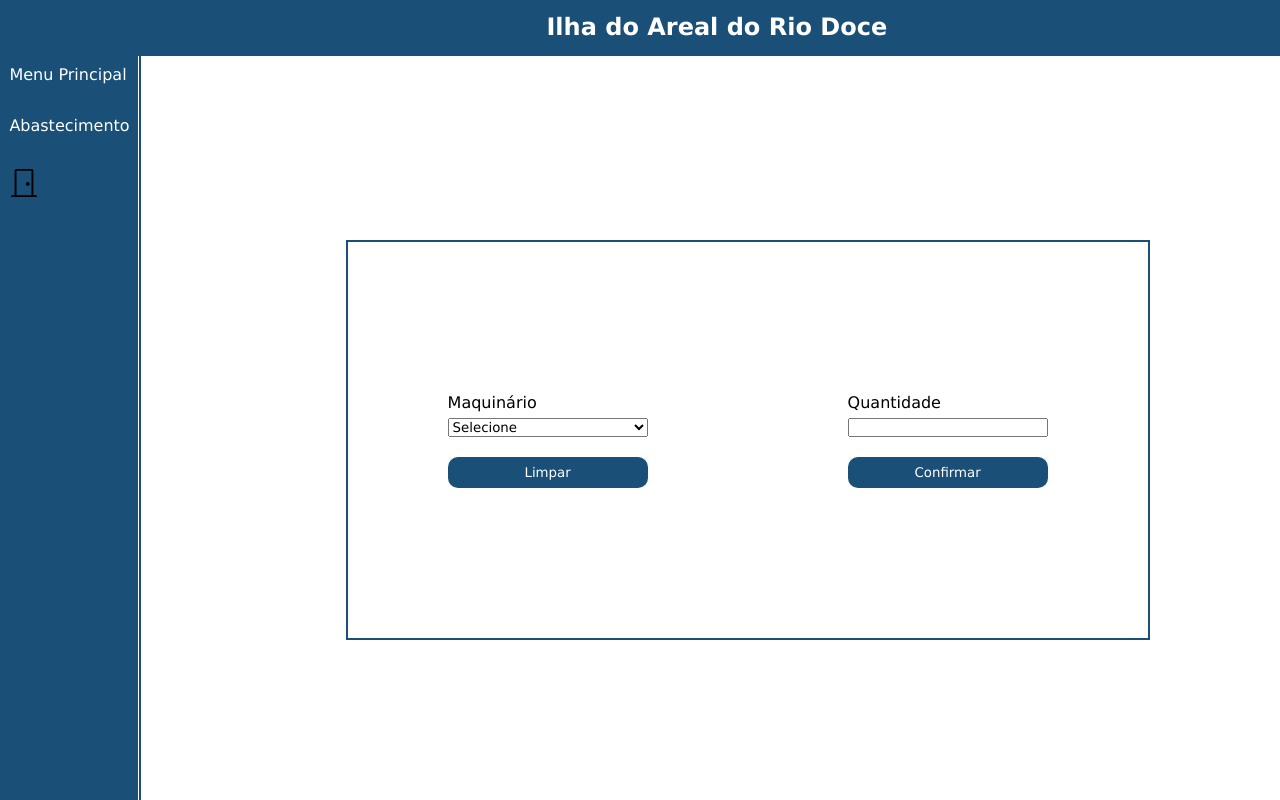
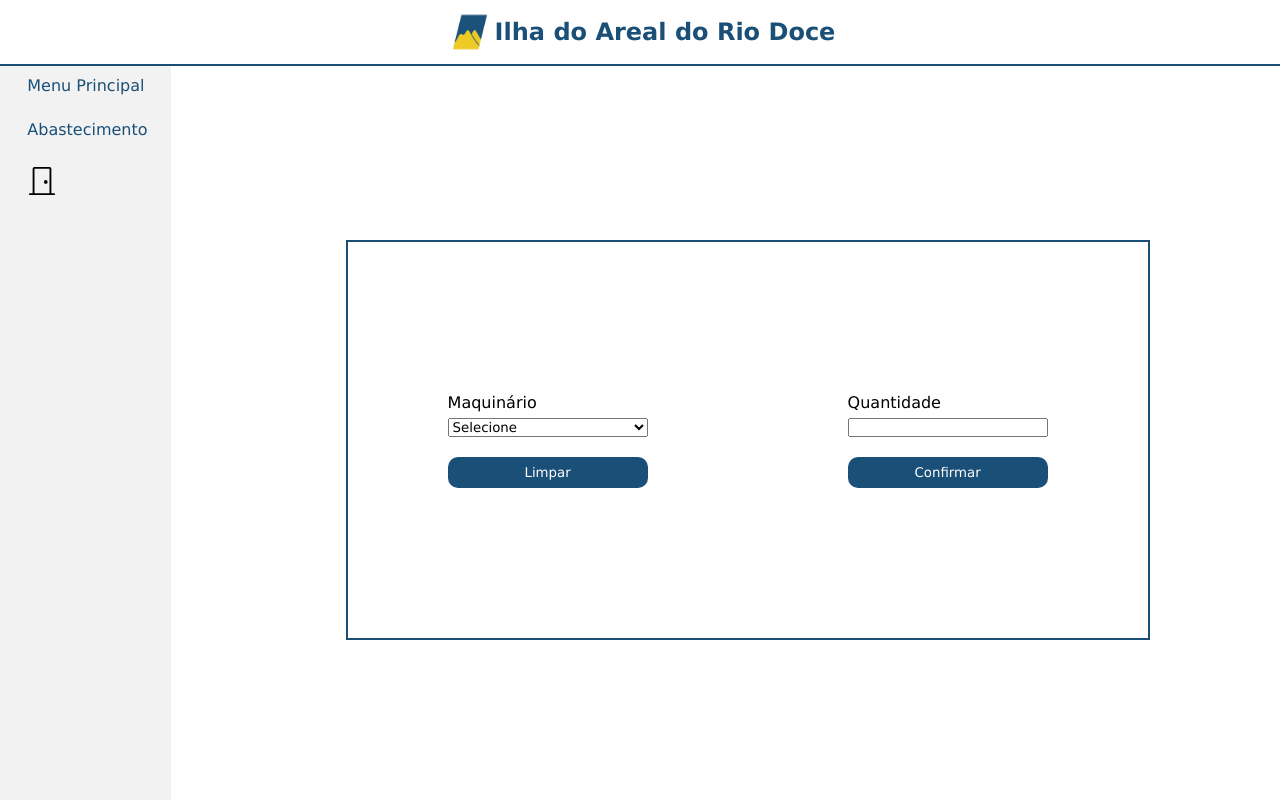
Before and after one commit to ryannV/sistema_areal, a React (Create React App) app: page /abastecimento in a window 1280 px wide. Built offline with nearby package versions, Linux system fonts and the light colour scheme.

Commit message:
atualizando menu

```diff
--- a/src/components/reply/Menu.jsx
+++ b/src/components/reply/Menu.jsx
@@ -1,19 +1,40 @@
-import React from "react";
+import React, { useState, useEffect} from "react";
 import styles from "./Menu.module.css";
-import { useNavigate } from "react-router-dom";
+import { useNavigate, useLocation } from "react-router-dom";
 import logout from '../../assets/door-closed.svg'
 
 const Menu = () => {
-  const navigate = useNavigate();
+  let navigate = useNavigate();
+  const [selected, setSelected] = useState();
+  const location = useLocation();
+
+  const handleNavigation = (path) => {
+    navigate(path);
+  };
+
+  useEffect(() => {
+    if (location.pathname === "/Main") {
+      setSelected("Menu Principal");
+    } else if (location.pathname === "/Abastecimento") {
+      setSelected("Abastecimento");
+    }
+  }, [location.pathname]);
 
   return (
     <div>
       <div className={styles.container}>
         <nav className={styles.navigator}>
           <ul>
-            <li onClick={() => navigate('/Main')}>Menu Principal</li>
-            <li onClick={() => navigate('/Abastecimento')}>Abastecimento</li>
-            <li onClick={() => navigate('/')}><img src={logout} alt="logout" /></li>
+            <li onClick={() => handleNavigation('/Main')}
+              className={selected === "Menu Principal" ? styles.selected : ""}>
+              Menu Principal
+            </li>
+            <li onClick={() => handleNavigation('/Abastecimento')}
+              className={selected === "Abastecimento" ? styles.selected : ""}>
+              Abastecimento
+            </li>
+            <li onClick={() => navigate('/')}>
+            <img src={logout} alt="logout" /></li>
           </ul>
         </nav>
       </div>
--- a/src/components/reply/Menu.module.css
+++ b/src/components/reply/Menu.module.css
@@ -2,12 +2,12 @@
     display: flex;
     height: 100vh;
     user-select: none;
-    background-color: #1a4f77;
+    background-color: #f2f2f2;
 }
 
 .navigator{
     height: 100%;
-    border-right: 2px solid #1a4f77;
+    /* border-right: 2px solid #1a4f77; */
     padding: 1%;
 }
 
@@ -19,12 +19,17 @@
 
 .navigator ul li{
     cursor: pointer;
-    margin-bottom: 1em;
-    padding: 0.5em;
+    margin: 0em 0.6em 0.6em 0.6em;
+    padding: 0.5em 1em;
     border-radius: 15px;
-    color: #fff;
+    color: #1a4f77;
 }
 
 nav ul li img {
     width: 30px;
 }
+
+.selected{
+    background-color: rgb(191, 187, 187);
+    border-radius: 20px;
+}
--- a/src/components/reply/Titulo.jsx
+++ b/src/components/reply/Titulo.jsx
@@ -1,11 +1,13 @@
 import React from 'react'
 import styles from './Titulo.module.css'
+import logo from '../../assets/logo-areal.png'
 
 const Titulo = () => {
   return (
     <div>
         <section className={styles.top_title}>
-            <h1>Ilha do Areal do Rio Doce</h1>
+          <img src={logo} alt="logo" className={styles.logo} />
+          <h1>Ilha do Areal do Rio Doce</h1>
         </section>
     </div>
   )
--- a/src/components/reply/Titulo.module.css
+++ b/src/components/reply/Titulo.module.css
@@ -1,10 +1,20 @@
 .top_title{
     width: 100%;
     border-bottom: 2px solid #1a4f77;
-    padding: 1%;
-    background-color: #1a4f77;
-    color: #fff;
-    text-align: center;
+    background-color: #fff;
+    color: #1a4f77;
+    align-items: center;
     user-select: none;
-    padding-left: 13%;
+    padding: 7px;
+    display: flex;
+    justify-content: center;
 }
+
+.logo{
+    width: 50px;
+    height: 50px;
+}
+
+.flex{
+    display: flex;
+}
--- a/src/components/screens/Main.jsx
+++ b/src/components/screens/Main.jsx
@@ -9,7 +9,7 @@ const Main = () => {
       <Titulo />
       <section className={styles.container}>
         <Menu />
-        <p>Main</p>
+        {/* <p>Main</p> */}
       </section>
     </div>
   );
```
